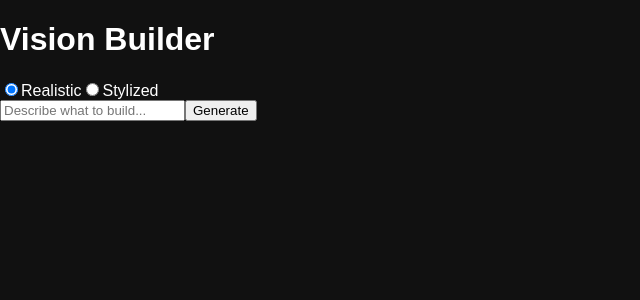
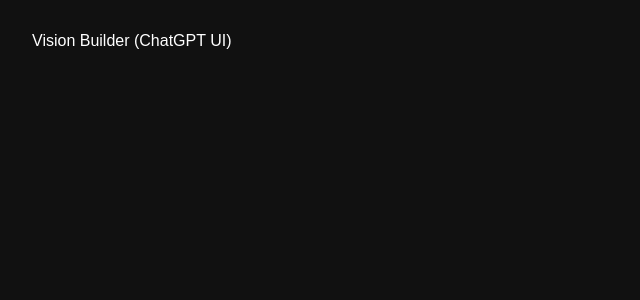
Before and after one commit to vcamino49/visionbuilder-frontend, a React (Create React App) app: page / in a window 1280 px wide. Shown: the top 300 px of the page, without its empty margins (0-640 px from the left). Built offline with nearby package versions, Linux system fonts and the light colour scheme.

Commit message:
Add files via upload

```diff
--- a/public/index.html
+++ b/public/index.html
@@ -1 +1 @@
-<!DOCTYPE html><html><head><title>Vision Builder</title></head><body><div id='root'></div></body></html>
+<!DOCTYPE html><html><head><title>Vision Builder - ChatGPT UI</title></head><body><div id='root'></div></body></html>
--- a/src/App.js
+++ b/src/App.js
@@ -1,100 +1 @@
-import React, { useState, useRef, useEffect } from "react";
-import "./App.css";
-
-export default function App() {
-  const [messages, setMessages] = useState([]);
-  const [input, setInput] = useState("");
-  const [mode, setMode] = useState("realistic");
-  const [loading, setLoading] = useState(false);
-  const [editingIndex, setEditingIndex] = useState(null);
-  const chatRef = useRef(null);
-
-  useEffect(() => {
-    chatRef.current?.scrollTo(0, chatRef.current.scrollHeight);
-  }, [messages]);
-
-  const sendPrompt = async () => {
-    if (!input.trim()) return;
-
-    const basePrompt = editingIndex !== null
-      ? messages[editingIndex].originalPrompt || messages[editingIndex].content
-      : input;
-
-    const combinedPrompt = editingIndex !== null
-      ? basePrompt + ". " + input
-      : input;
-
-    const newUserMsg = { role: "user", content: input };
-    const updatedMessages = [...messages, newUserMsg];
-
-    setMessages(updatedMessages);
-    setInput("");
-    setLoading(true);
-    setEditingIndex(null);
-
-    const res = await fetch("https://back-end-done.onrender.com/api/generate", {
-      method: "POST",
-      headers: { "Content-Type": "application/json" },
-      body: JSON.stringify({
-        prompt: combinedPrompt,
-        history: updatedMessages.map(m => m.role + ": " + m.content).join("\n"),
-        mode
-      })
-    });
-    const data = await res.json();
-    setMessages(prev => [...prev, {
-      role: "assistant",
-      content: data.text,
-      image_url: data.image_url,
-      originalPrompt: combinedPrompt
-    }]);
-    setLoading(false);
-  };
-
-  const handleEdit = (index) => {
-    setEditingIndex(index);
-    setInput("");
-  };
-
-  return (
-    <div className="app">
-      <header>
-        <h1>Vision Builder</h1>
-        <div className="mode-toggle">
-          <label>
-            <input type="radio" value="realistic" checked={mode === "realistic"} onChange={() => setMode("realistic")} />
-            Realistic
-          </label>
-          <label>
-            <input type="radio" value="stylized" checked={mode === "stylized"} onChange={() => setMode("stylized")} />
-            Stylized
-          </label>
-        </div>
-      </header>
-      <main ref={chatRef} className="chat-area">
-        {messages.map((msg, i) => (
-          <div key={i} className={`message ${msg.role}`}>
-            <div className="bubble">
-              <p>{msg.content}</p>
-              {msg.image_url && (
-                <div>
-                  <img src={msg.image_url} alt="Generated" className="chat-image" />
-                  <button onClick={() => handleEdit(i)}>✏️ Edit</button>
-                </div>
-              )}
-            </div>
-          </div>
-        ))}
-        {loading && <div className="bubble assistant">Thinking...</div>}
-      </main>
-      <footer>
-        <input
-          value={input}
-          onChange={e => setInput(e.target.value)}
-          placeholder={editingIndex !== null ? "Refine this image..." : "Describe what to build..."}
-        />
-        <button onClick={sendPrompt} disabled={loading}>Generate</button>
-      </footer>
-    </div>
-  );
-}
+export default function App() { return <div className='chatgpt-ui'>Vision Builder (ChatGPT UI)</div>; }
--- /dev/null
+++ b/src/index.css
@@ -0,0 +1 @@
+body { background-color: #111; color: white; font-family: sans-serif; margin: 0; padding: 0; } .chatgpt-ui { padding: 2rem; }
```
Also changed, not shown: src/index.js (+7 -1 lines).
